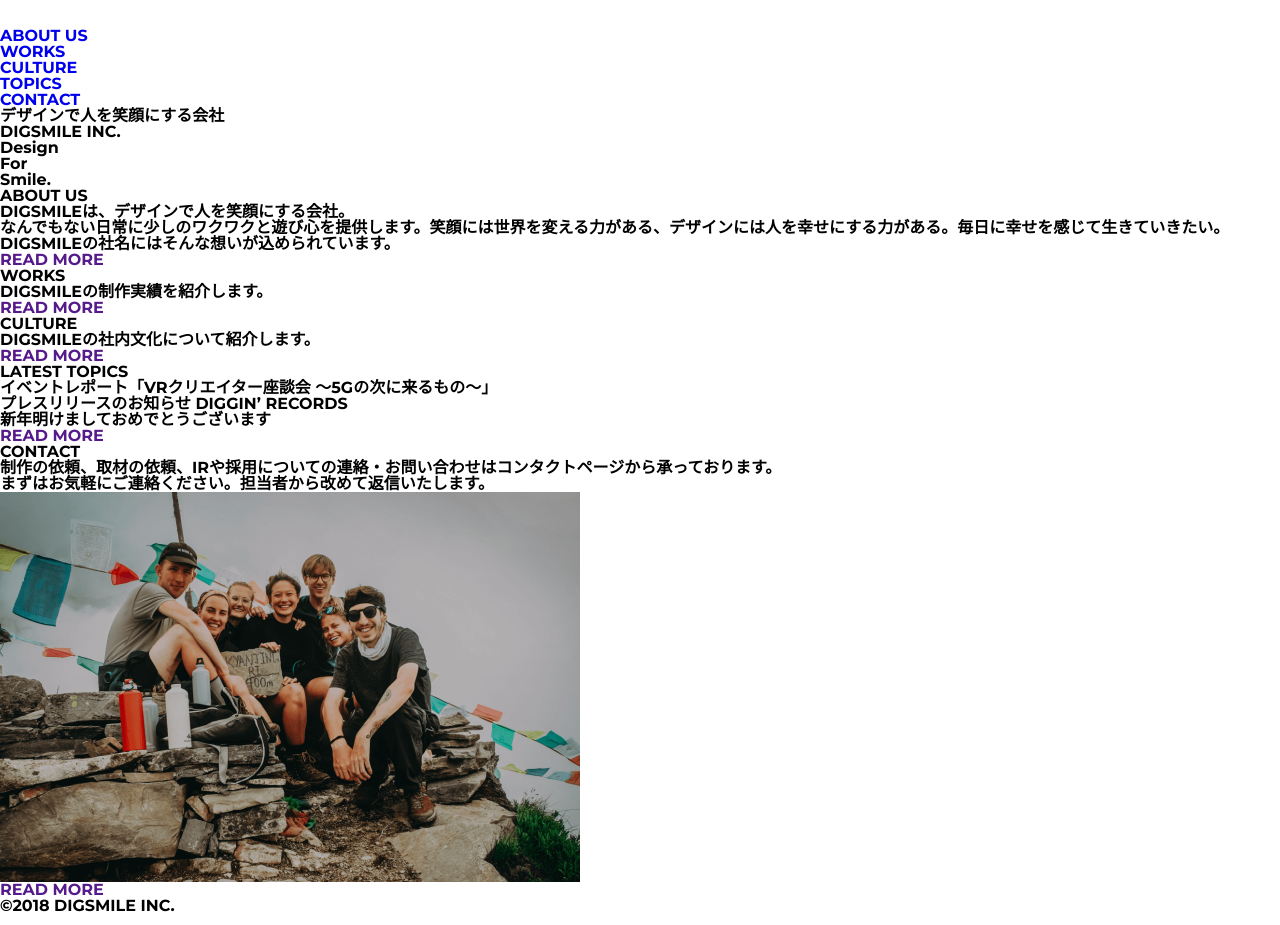
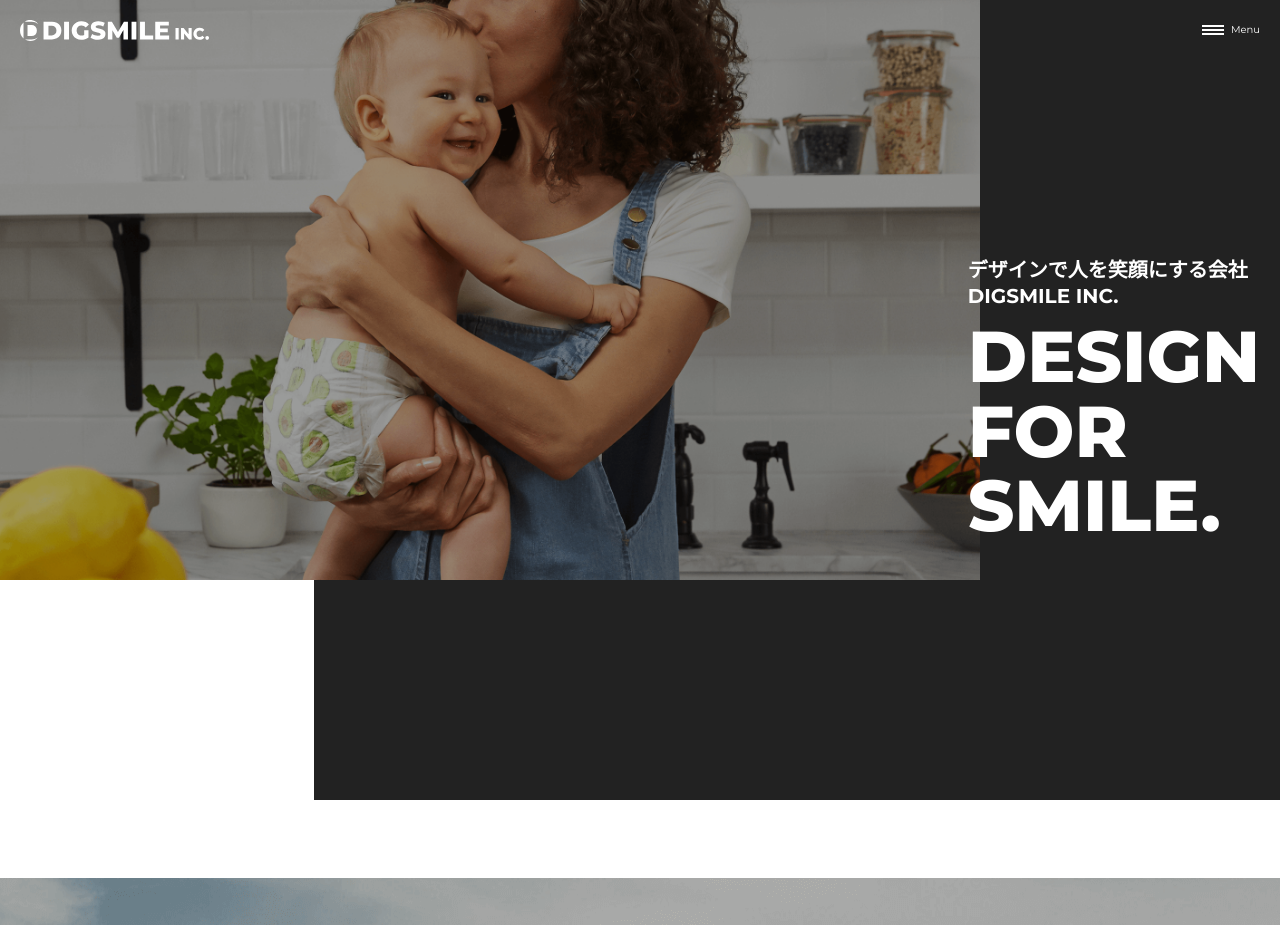
Before and after one commit to kidneee/Cresta_Third, a plain HTML site: page index.html in a window 1280 px wide. Shown: the top 925 px of the page. Drawn offline with nearby package versions, Linux system fonts and the light colour scheme.

Commit message:
SP調整(XD)

```diff
--- a/assets/css/common.css
+++ b/assets/css/common.css
@@ -5,11 +5,12 @@
 * ========================= */
 :root {
   /* フォントサイズ */
+  --fs-ham-label: 0.625rem; /* 10px */
   --fs-fv-copyEn: clamp(3.5rem, 7.29vw, 4.5rem); /* 56px 〜 72px */
   --fs-fv-copyJa: clamp(1rem, 2.08vw, 1.25rem); /* 16px 〜 20px */
   --fs-c-title: clamp(1.75rem, 4.17vw, 2rem); /* 28px 〜 32px */
   --fs-c-txt: clamp(0.875rem, 2.08vw, 1rem); /* 14px 〜 16px */
-  --fs-btn: 0.75rem; /* 12px */
+  --fs-btn: clamp(0.688rem, 1.43vw, 0.75rem); /* 11px 〜 12px */
   --fs-footer-copyright: 0.625rem; /* 10px */
 
   /* 固定色 */
@@ -21,6 +22,7 @@
   --bg-btn: #000;
   --bg-footer: #525252;
   --bg-gray: #f2f2f2;
+  --bg-lightGray: #f0f0f0;
 }
 
 /* ============================
@@ -34,7 +36,6 @@ body {
   font-family: "Montserrat", san-serif;
   font-style: normal;
   font-size: 100%;
-  font-weight: bold;
   box-sizing: border-box;
   position: relative;
 }
@@ -56,38 +57,144 @@ img {
 .hidden {
   display: none;
 }
-.pc {
-  display: block;
-}
-
-.sp {
-  display: none;
-}
-
-@media screen and (max-width: 899px) {
-  .pc {
-    display: none;
-  }
-
-  .sp {
-    display: block;
-  }
-}
 
 /* 英語フォント指定 */
 [lang="en"] {
   text-transform: uppercase;
 }
 
+/* セクションタイトル */
+.c-title {
+  font-size: var(--fs-c-title);
+  line-height: 1.124;
+  font-weight: 800;
+  letter-spacing: 0.068em;
+}
+
+/* 本文 */
+.c-text {
+  font-size: var(--fs-c-txt);
+  line-height: 1.884;
+}
+
+/* Read Moreボタン */
+.c-btn-more {
+  display: inline-flex;
+  justify-content: center;
+  align-items: center;
+  font-size: var(--fs-btn);
+  color: var(--white);
+  font-weight: 600;
+  letter-spacing: 0.015em;
+  background-color: var(--bg-btn);
+  width: 160px;
+  height: 36px;
+}
+
+/* コンテンツ幅 */
+.l-inner {
+  width: 100%;
+  padding: 0 20px;
+}
+
+/* 横並び */
+.l-column {
+  display: flex;
+  flex-direction: column;
+  gap: 30px;
+}
+
+.l-column-wrapper {
+  padding-top: 40px;
+  padding-bottom: 40px;
+  display: flex;
+  flex-direction: column;
+  gap: 40px;
+  background-color: var(--bg-lightGray);
+}
+
 /* ============================
 *  Header
 * ========================= */
+.header {
+  position: fixed;
+  padding: 20px;
+  width: 100%;
+}
+
+.header__inner {
+  width: 100%;
+  display: flex;
+  justify-content: space-between;
+  align-items: center;
+}
 
 /*-------------------------
   ハンバーガーメニュー
 -------------------------*/
 .hamburger__wrapper {
-  display: none;
+  display: flex;
+  flex-direction: row-reverse;
+  align-items: center;
+  gap: 7px;
+  width: 61px;
+  top: 50%;
+  transform: translateY(-50%);
+  height: 10px;
+  position: absolute;
+  right: 20px;
+}
+
+.hamburger {
+  right: 0;
+  width: 22px;
+  height: 10px;
+  display: flex;
+  flex-direction: column;
+  justify-content: center;
+  align-items: center;
+  gap: 10px;
+  z-index: 100;
+}
+
+.hamburger:hover {
+  opacity: 0.7;
+  cursor: pointer;
+}
+
+.hamburger__line {
+  margin: auto;
+  width: 22px;
+  height: 2px;
+  background-color: var(--white);
+  transition: transform 0.3s, opacity 0.3s;
+  position: absolute;
+  z-index: 100;
+}
+
+.hamburger__line::before,
+.hamburger__line::after {
+  content: "";
+  position: absolute;
+  display: block;
+  width: 100%;
+  height: 100%;
+  background-color: inherit;
+  -webkit-transition: inherit;
+  transition: inherit;
+}
+
+.hamburger__line::before {
+  top: -4px;
+}
+
+.hamburger__line::after {
+  top: 4px;
+}
+.hamburger__label {
+  display: block;
+  font-size: var(--fs-ham-label);
+  color: var(--white);
 }
 
 .hidden-text {
@@ -103,7 +210,6 @@ img {
 }
 
 /* メニューのスタイル */
-@media screen and (max-width: 899px) {
 .header__nav {
   display: block;
   position: fixed;
@@ -149,63 +255,6 @@ img {
   transform: translate(-50%, -50%);
 }
 
-  /* ハンバーガーメニューのスタイル */
-  .hamburger__wrapper {
-    display: block;
-    height: 20px;
-  }
-
-  .hamburger {
-    display: block;
-    position: absolute;
-    top: 50%;
-    transform: translateY(-50%);
-    right: 0;
-    width: 30px;
-    height: 20px;
-    display: flex;
-    flex-direction: column;
-    justify-content: center;
-    align-items: center;
-    gap: 10px;
-    z-index: 100;
-  }
-
-  .hamburger:hover {
-    opacity: 0.7;
-    cursor: pointer;
-  }
-
-  .hamburger__line {
-    margin: auto;
-    width: 100%;
-    height: 2px;
-    background-color: var(--white);
-    transition: transform 0.3s, opacity 0.3s;
-    position: absolute;
-    z-index: 100;
-  }
-
-  .hamburger__line::before,
-  .hamburger__line::after {
-    content: "";
-    position: absolute;
-    display: block;
-    width: 100%;
-    height: 100%;
-    background-color: inherit;
-    -webkit-transition: inherit;
-    transition: inherit;
-  }
-
-  .hamburger__line::before {
-    top: -10px;
-  }
-
-  .hamburger__line::after {
-    top: 10px;
-  }
-
 /* メニューオープン時のクラス */
 .hamburger[aria-expanded="true"] .hamburger__line {
   background-color: transparent;
@@ -229,7 +278,6 @@ img {
   -ms-transform: rotate(315deg);
   transform: rotate(315deg);
 }
-}
 
 /* ============================
 * Main
@@ -237,10 +285,100 @@ img {
 /*-------------------------
   FV
 -------------------------*/
+.fv__inner {
+  position: relative;
+  background-color: var(--bg-fv);
+  background: linear-gradient(90deg, var(--white) 0%, var(--white) 24.53%, var(--bg-fv) 24.53%, var(--bg-fv) 75.47%);
+  z-index: -2;
+  height: 100vh;
+  margin-bottom: 78px;
+}
+
+.fv__bg-img {
+  position: absolute;
+  top: 0;
+  background-image: url(../img/kv-img.png);
+  background-size: cover;
+  background-position: center;
+  width: 76.53vw;
+  height: 580px;
+  z-index: -1;
+}
+
+/* FVキャッチコピー */
+.fv__content {
+  position: absolute;
+  top: 50%;
+  transform: translateY(-50%);
+  right: 20px;
+  color: var(--white);
+  display: flex;
+  flex-direction: column;
+  gap: 10px;
+}
+
+.fv__copy--ja {
+  font-size: var(--fs-fv-copyJa);
+  font-weight: 700;
+  line-height: 1.3;
+}
+
+.fv__copy--en {
+  font-size: var(--fs-fv-copyEn);
+  font-weight: 800;
+  line-height: 1.036;
+}
+
+/*-------------------------
+  About
+-------------------------*/
+.about .l-inner {
+  background-image: url(../img/about-img.png);
+  padding-top: 50px;
+  padding-bottom: 50px;
+}
+
+.about__content {
+  background-color: var(--white);
+  filter: opacity(0.9);
+  padding: 50px 15px;
+}
+
+/*-------------------------
+  Topics
+-------------------------*/
+.topics__inner {
+  padding-top: 40px;
+  padding-bottom: 40px;
+}
+
+/*-------------------------
+  Contact
+-------------------------*/
+.contact .l-inner {
+  padding-top: 40px;
+  padding-bottom: 40px;
+  background-color: var(--bg-lightGray);
+}
 
 /* ============================
 * Footer
 * ========================= */
+.footer {
+  background-color: var(--bg-footer);
+  height: 35px;
+}
+
+.footer__inner.l-column {
+  height: 100%;
+  justify-content: center;
+  align-items: center;
+}
+
+.footer__copyright {
+  color: var(--white);
+  font-size: var(--fs-footer-copyright);
+}
 
 /* ============================
 * Aboutページ
--- a/index.html
+++ b/index.html
@@ -18,12 +18,14 @@
   <link rel="stylesheet" type="text/css" href="//cdn.jsdelivr.net/npm/slick-carousel@1.8.1/slick/slick-theme.css" />
 </head>
 <body>
+
   <header class="header">
     <div class="header__inner">
+
       <!-- ロゴ -->
       <h1 class="header__logo">
         <a href="./index.html" class="header__logo-link">
-          <img src="./assets/img/site-logo.svg" alt="DIGSMILE inc" width="260" height="28" class="header__img">
+          <img src="./assets/img/site-logo.svg" alt="DIGSMILE inc" width="189" height="21" class="header__img">
         </a>
       </h1>
 
@@ -40,12 +42,14 @@
 
       <!-- ハンバーガーメニュー -->
       <div class="hamburger__wrapper">
+        <span class="hamburger__label">Menu</span>
         <button type="button" id="js-buttonHamburger" class="hamburger" aria-controls="drawerMenu" aria-expanded="false">
           <span class="hamburger__line">
-            <span>Menu</span>
+            <span class="hidden-text">メニューを開閉する</span>
           </span>
         </button>
       </div>
+
     </div><!-- /.header__inner -->
   </header>
 
@@ -53,12 +57,13 @@
     <!-- FV -->
     <div class="fv">
       <div class="fv__inner">
+        <div class="fv__bg-img"></div><!-- /.fv__bg-img -->
         <div class="fv__content">
           <p class="fv__copy--ja">
             デザインで人を笑顔にする会社<br>
             DIGSMILE INC.
           </p>
-          <p class="fv__copy--en">
+          <p lang="en" class="fv__copy--en">
             Design<br>
             For<br>
             Smile.<br>
@@ -68,8 +73,9 @@
     </div><!-- /.fv -->
 
     <!-- About us -->
-    <section>
-      <div class="l__inner">
+    <section class="about">
+      <div class="l-inner">
+        <div class="l-column about__content">
           <h2 lang="en" class="c-title">About us</h2>
           <p class="c-text about__desc">
             DIGSMILEは、デザインで人を笑顔にする会社。<br>
@@ -77,65 +83,70 @@
             DIGSMILEの社名にはそんな想いが込められています。<br>
           </p>
           <a lang="en" href="" class="c-btn-more about__link">Read more</a>
-      </div><!-- /.l__inner -->
+        </div><!-- /.about__content -->
+      </div><!-- /.l-inner -->
     </section>
 
+    <div class="l-column-wrapper">
       <!-- Works -->
       <section>
-      <div class="l__inner">
+        <div class="l-inner l-column">
           <h2 lang="en" class="c-title">Works</h2>
+          <img src="./assets/img/works-img.png" width="345" height="232" alt="" class="c-img works__img">
           <p class="c-text works__desc">DIGSMILEの制作実績を紹介します。</p>
           <a lang="en" href="" class="c-btn-more works__link">Read more</a>
-      </div><!-- /.l__inner -->
+        </div><!-- /.l-inner -->
       </section>
 
       <!-- Culture -->
       <section>
-      <div class="l__inner">
+        <div class="l-inner l-column">
           <h2 lang="en" class="c-title">Culture</h2>
+          <img src="./assets/img/culture-img.png" width="345" height="232" alt="" class="c-img culture__img">
           <p class="c-text culture__desc">DIGSMILEの社内文化について紹介します。</p>
           <a lang="en" href="" class="c-btn-more culture__link">Read more</a>
-      </div><!-- /.l__inner -->
+        </div><!-- /.l-inner -->
       </section>
+    </div><!-- /.l-column-wrapper -->
 
     <!-- Topics -->
     <section>
-      <div class="l__inner">
+      <div class="l-inner l-column topics__inner">
         <h2 lang="en" class="c-title">Latest topics</h2>
         <dl class="topics__list">
           <div class="topics__list-item">
-            <dt class="topics__date"><time datetime="2020-02-01"></time></dt>
+            <dt class="topics__date"><time datetime="2020-02-01">2020.02.01</time></dt>
             <dd class="topics__desc">イベントレポート「VRクリエイター座談会 〜5Gの次に来るもの〜」</dd>
           </div><!-- /.topics__list-item -->
           <div class="topics__list-item">
-            <dt class="topics__date"><time datetime="2020-01-18"></time></dt>
+            <dt class="topics__date"><time datetime="2020-01-18">2020.01.18</time></dt>
             <dd class="topics__desc">プレスリリースのお知らせ DIGGIN’ RECORDS</dd>
           </div><!-- /.topics__list-item -->
           <div class="topics__list-item">
-            <dt class="topics__date"><time datetime="2020-01-01"></time></dt>
+            <dt class="topics__date"><time datetime="2020-01-01">2020.01.01</time></dt>
             <dd class="topics__desc">新年明けましておめでとうございます</dd>
           </div><!-- /.topics__list-item -->
         </dl>
         <a lang="en" href="" class="c-btn-more topics__link">Read more</a>
-      </div><!-- /.l__inner -->
+      </div><!-- /.l-inner -->
     </section>
 
     <!-- Contact -->
-    <section>
-      <div class="l__inner">
+    <section class="contact">
+      <div class="l-inner l-column">
+        <img src="./assets/img/recruit-img.png" width="345" height="232" alt="" class="c-img contact__img">
         <h2 lang="en" class="c-title">Contact</h2>
         <p class="c-text contact__desc">
           制作の依頼、取材の依頼、IRや採用についての連絡・お問い合わせはコンタクトページから承っております。<br>
           まずはお気軽にご連絡ください。担当者から改めて返信いたします。
         </p>
-        <img src="./assets/img/recruit-img.png" width="580" height="390" alt="" class="contact__img">
         <a lang="en" href="" class="c-btn-more contact__link">Read more</a>
-      </div><!-- /.l__inner -->
+      </div><!-- /.l-inner -->
     </section>
   </main>
 
   <footer class="footer">
-    <div class="footer__inner">
+    <div class="l-column footer__inner">
       <small class="footer__copyright">&copy;2018 DIGSMILE INC.</small>
     </div>
   </footer>
```
Lines whose indentation alone changed are shown as unchanged.
